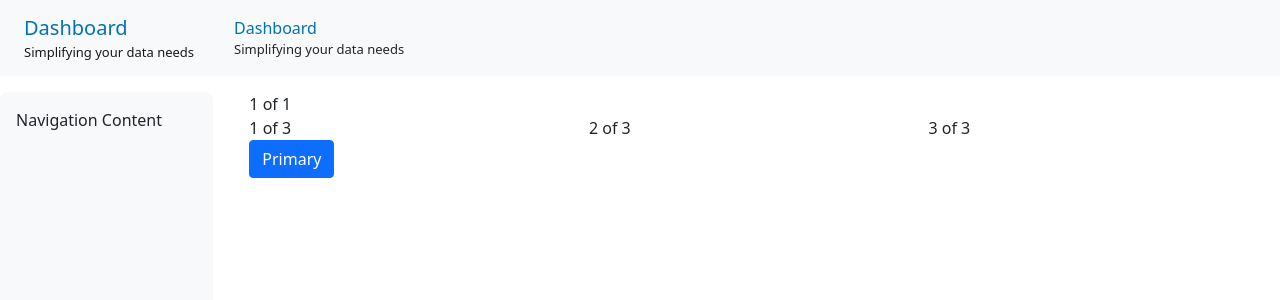
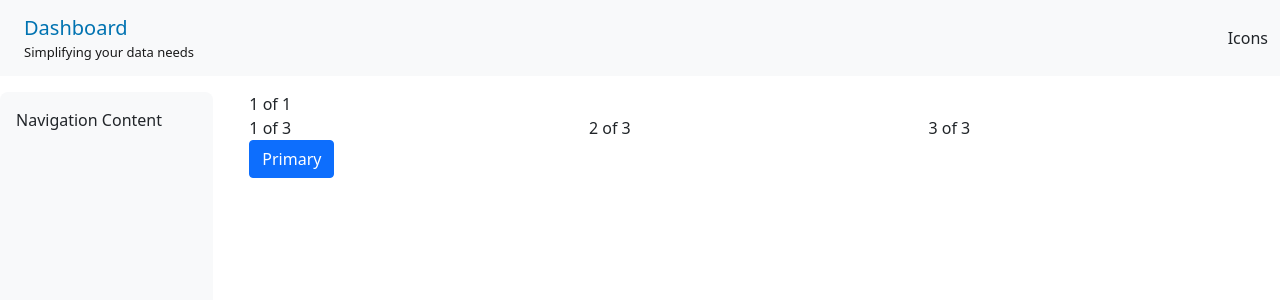
Before and after one commit to abhishekgangwar90/dashboard, a Next.js app: page / in a window 1280 px wide. Shown: the top 300 px of the page. Built offline with nearby package versions, Linux system fonts and the light colour scheme.

Commit message:
feat: navactions

```diff
--- a/atoms/NavbarAction/index.js
+++ b/atoms/NavbarAction/index.js
@@ -0,0 +1,10 @@
+import { Container, Row, Col, Navbar } from 'react-bootstrap';
+
+import { appConfig } from '../../config/app.config'
+import styles from './NavBarActions.module.scss';
+
+function NavBarActions(){
+  return 'Icons'
+}
+
+export default NavBarActions;
--- a/molecules/NavBar/index.js
+++ b/molecules/NavBar/index.js
@@ -1,7 +1,7 @@
 import { Container, Navbar } from 'react-bootstrap';
 
 import NavBarBrand from '../../atoms/NavbarBrand';
-import NavBarActions from '../../atoms/NavbarBrand';
+import NavBarActions from '../../atoms/NavbarAction';
 
 /**
  * Renders Application header which sticks on top
```
